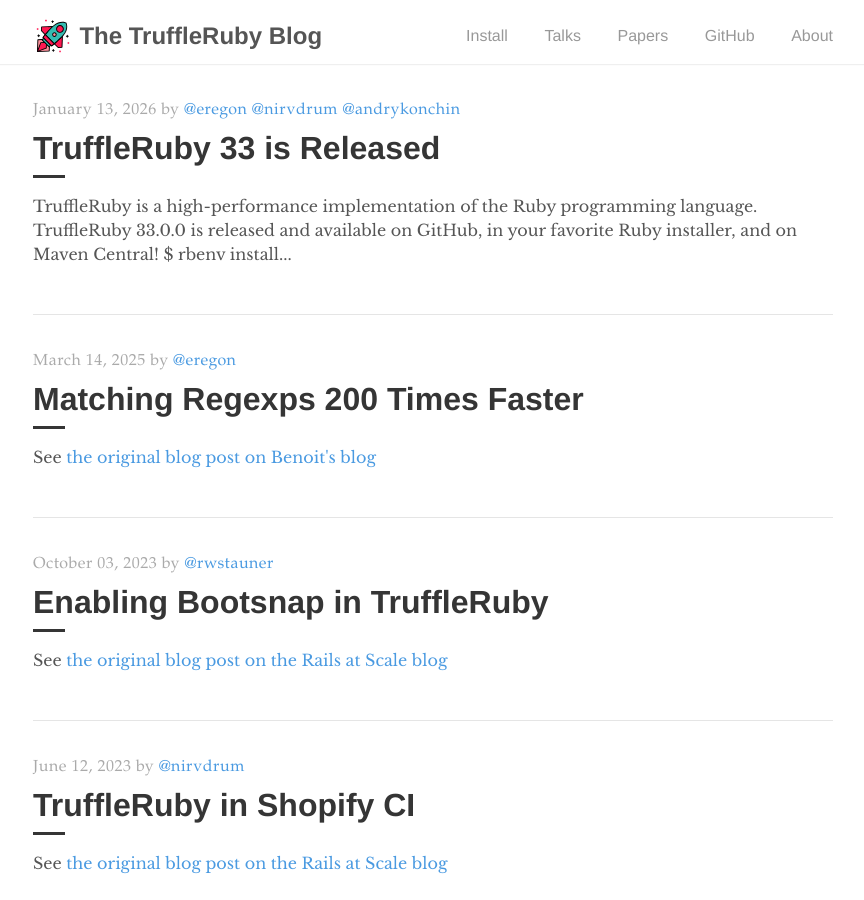
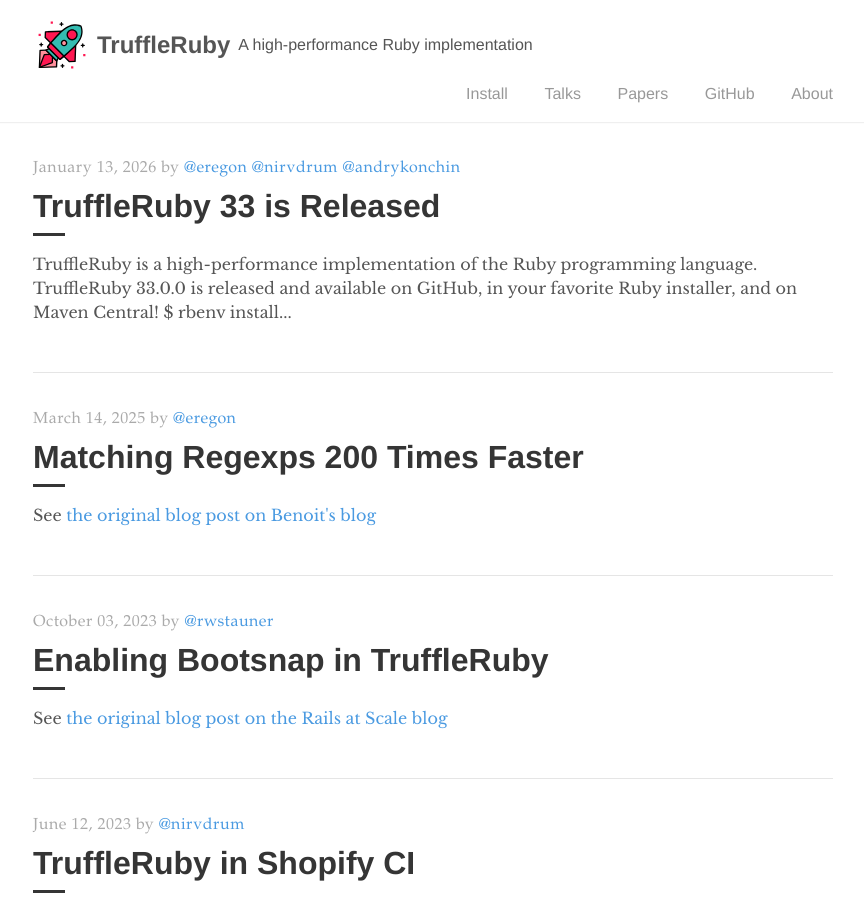
Before and after one commit to truffleruby/truffleruby.github.io, a Jekyll site: the page built from index.html, in a window 1280 px wide and 900 px high. Shown: the whole window, without its empty margins (207-1071 px from the left). Built offline with Jekyll 4.4.1, drawn with Linux system fonts in a browser that asks for light colours; the list of posts is cut into pages by our own code.

Commit message:
Add a description in the website header

```diff
--- a/_config.yml
+++ b/_config.yml
@@ -1,6 +1,6 @@
 # Site settings
-title: "The TruffleRuby Blog"
-description: "The TruffleRuby Blog"
+title: "TruffleRuby"
+description: "A high-performance Ruby implementation"
 url: "https://truffleruby.dev"
 
 # Google Analytics
--- a/_includes/navigation.html
+++ b/_includes/navigation.html
@@ -1,11 +1,14 @@
 <nav class="nav">
-  <div class="nav-container" style="height: 2em">
+  <div class="nav-container">
     <a href="{{ site.baseurl }}/">
       <div style="display: flex; justify-content: left; align-items: center;">
-        <img src="{{ "/assets/truffleruby_logo_notext.svg" | relative_url }}" style="height: 2.5em; margin: 0; margin-right: 0.4em;">
-        <h2 class="nav-title" style="">{{ site.title }}</h2>
+        <img src="{{ "/assets/truffleruby_logo_notext.svg" | relative_url }}" style="height: 3.6em; margin: 0; margin-right: 0.4em;">
+        <h2 class="nav-title" style="margin-right: 0.2em;">{{ site.title }}</h2>
+        <p>{{ site.description }}</p>
       </div>
     </a>
+  </div>
+  <div class="nav-container" style="height: 1em;">
     <ul>
       <li><a href="https://github.com/truffleruby/truffleruby/tree/master?tab=readme-ov-file#getting-started" target="_blank">Install</a></li>
       <li><a href="{{ site.baseurl }}/talks">Talks</a></li>
```
